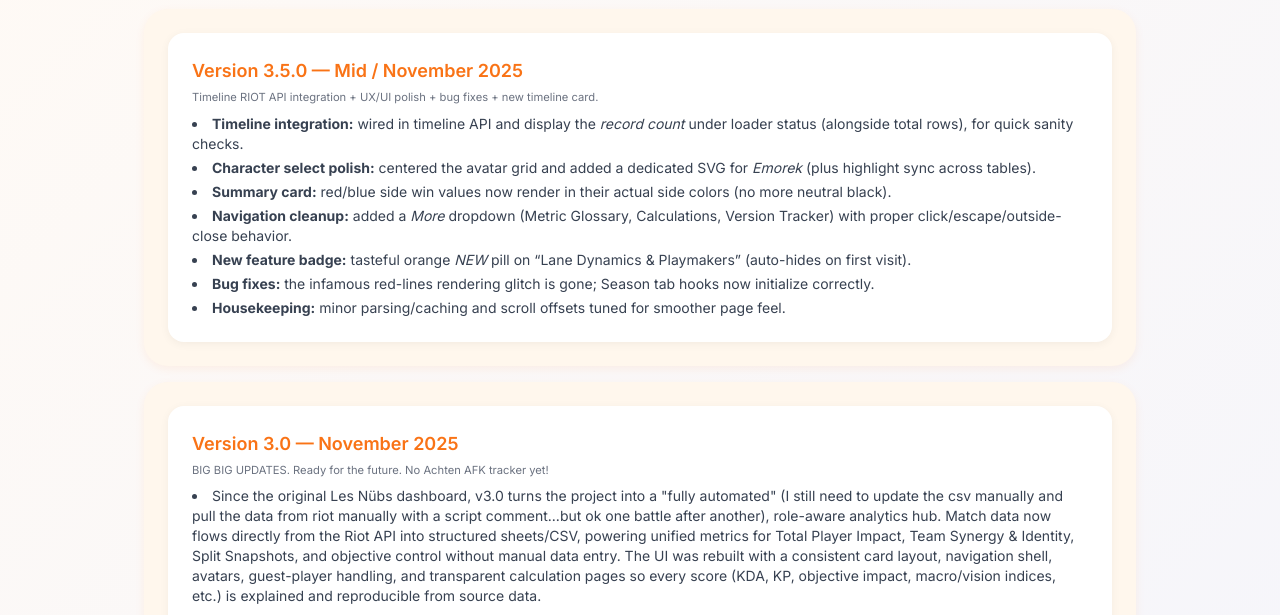
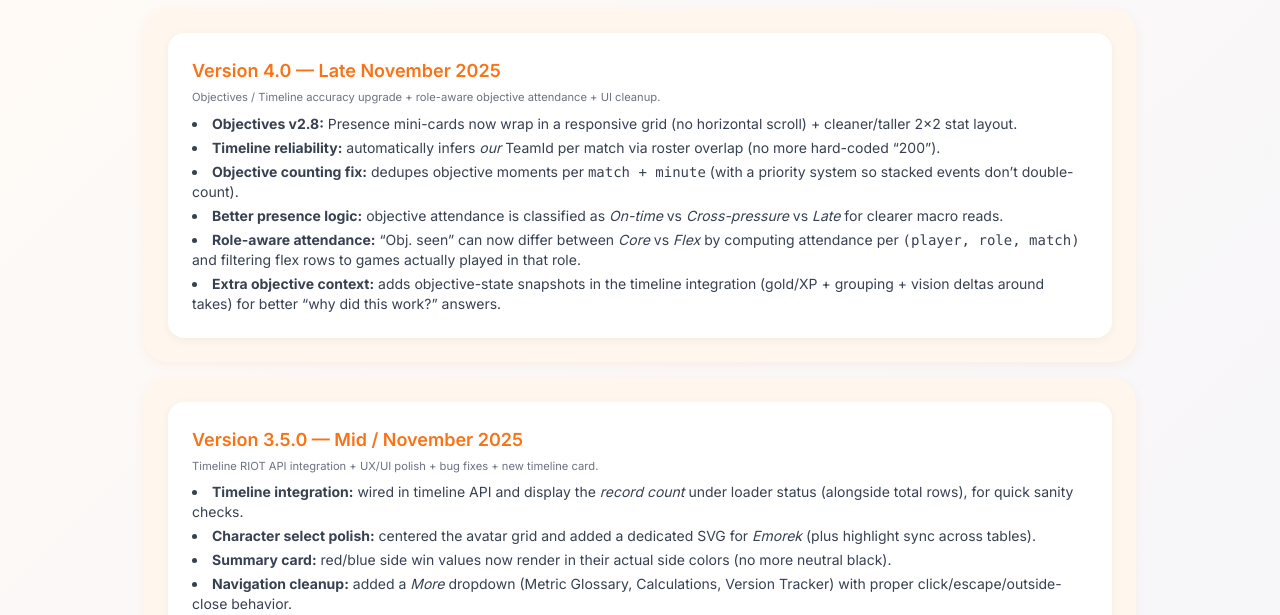
Before and after one commit to agostinikenzo-hub/LesNubs-v2, a plain HTML site: page changelog.html in a window 1280 px wide. Shown: the part 162-777 px from the top of the page. Drawn offline with nearby package versions, Linux system fonts and the light colour scheme.

Commit message:
Update changelog for version 4.0.0
Added details for version 4.0.0, including objectives and improvements.

```diff
--- a/changelog.html
+++ b/changelog.html
@@ -78,6 +78,26 @@
     ======================================== -->
     <main class="w-full flex-1">
       <div class="max-w-5xl mx-auto px-4 pb-10 space-y-4">
+
+      <!-- v4.0.0 -->
+<section class="section-wrapper">
+  <div class="dashboard-card">
+    <h2 class="text-lg font-semibold text-orange-500 mb-1">
+      Version 4.0 — Late November 2025
+    </h2>
+    <p class="text-[0.7rem] text-gray-500 mb-2">
+      Objectives / Timeline accuracy upgrade + role-aware objective attendance + UI cleanup.
+    </p>
+    <ul class="list-disc list-inside text-sm text-gray-700 space-y-1">
+      <li><strong>Objectives v2.8:</strong> Presence mini-cards now wrap in a responsive grid (no horizontal scroll) + cleaner/taller 2×2 stat layout.</li>
+      <li><strong>Timeline reliability:</strong> automatically infers <em>our</em> TeamId per match via roster overlap (no more hard-coded “200”).</li>
+      <li><strong>Objective counting fix:</strong> dedupes objective moments per <code>match + minute</code> (with a priority system so stacked events don’t double-count).</li>
+      <li><strong>Better presence logic:</strong> objective attendance is classified as <em>On-time</em> vs <em>Cross-pressure</em> vs <em>Late</em> for clearer macro reads.</li>
+      <li><strong>Role-aware attendance:</strong> “Obj. seen” can now differ between <em>Core</em> vs <em>Flex</em> by computing attendance per <code>(player, role, match)</code> and filtering flex rows to games actually played in that role.</li>
+      <li><strong>Extra objective context:</strong> adds objective-state snapshots in the timeline integration (gold/XP + grouping + vision deltas around takes) for better “why did this work?” answers.</li>
+    </ul>
+  </div>
+</section>
 
 
       <!-- v3.5.0 -->
```
